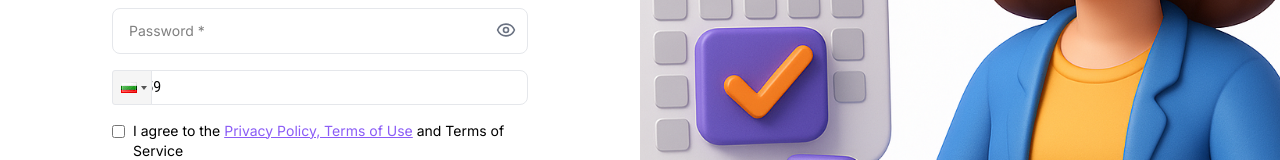
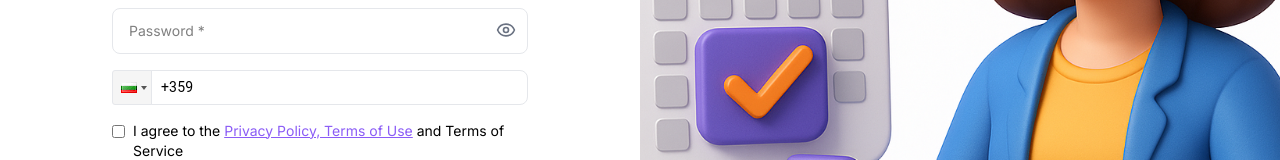
Before and after one commit to VladislavDim/timetrax, a React (Vite) app in the folder client/: page /register in a window 1280 px wide. Both pictures are taken after typing "name@example.com" into the empty fields and a click on the button "Continue". Shown: the part 376-536 px from the top of the page. Built offline with nearby package versions, Linux system fonts and the light colour scheme.

Commit message:
style(ui): improve checkbox appearance

```diff
--- a/client/src/features/auth/components/UserRegisterForm.tsx
+++ b/client/src/features/auth/components/UserRegisterForm.tsx
@@ -87,7 +87,7 @@ export function UserRegisterForm({ onSubmit, loading, error, onBack }: RegisterF
               onChange={(value) =>
                 setFormData((prev) => ({ ...prev, phone: value }))
               }
-              inputClass="!w-full !px-4 !py-3 !text-sm !border !border-[#e5e7eb] !rounded-lg focus:!ring-2 focus:!ring-[#8b5cf6] focus:!outline-none"
+              inputClass="!w-full !pl-12 !pr-4 !py-3 !text-sm !border !border-[#e5e7eb] !rounded-lg focus:!ring-2 focus:!ring-[#8b5cf6] focus:!outline-none"
               buttonClass="!border-[#e5e7eb]"
               dropdownClass="!text-sm"
               enableSearch
@@ -101,7 +101,7 @@ export function UserRegisterForm({ onSubmit, loading, error, onBack }: RegisterF
                 name="terms"
                 checked={formData.terms}
                 onChange={handleChange}
-                className="mt-1"
+                className="mt-1 accent-[#8b5cf6]"
               />
               <span>
                 I agree to the{' '}
@@ -118,7 +118,7 @@ export function UserRegisterForm({ onSubmit, loading, error, onBack }: RegisterF
                 name="marketing"
                 checked={formData.marketing}
                 onChange={handleChange}
-                className="mt-1"
+                className="mt-1 accent-[#8b5cf6]"
               />
               <span>
                 I agree to receive marketing notifications with offers and news
```
Lines whose indentation alone changed are shown as unchanged.
